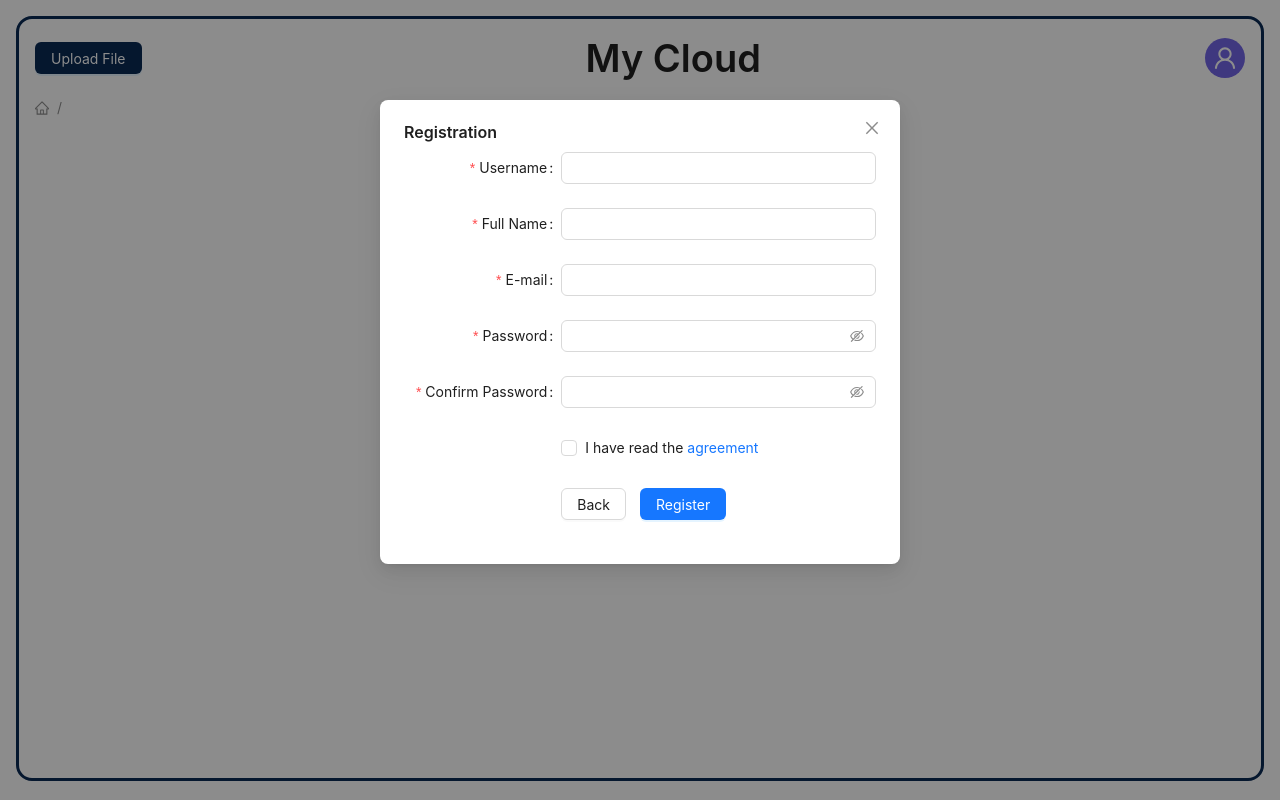
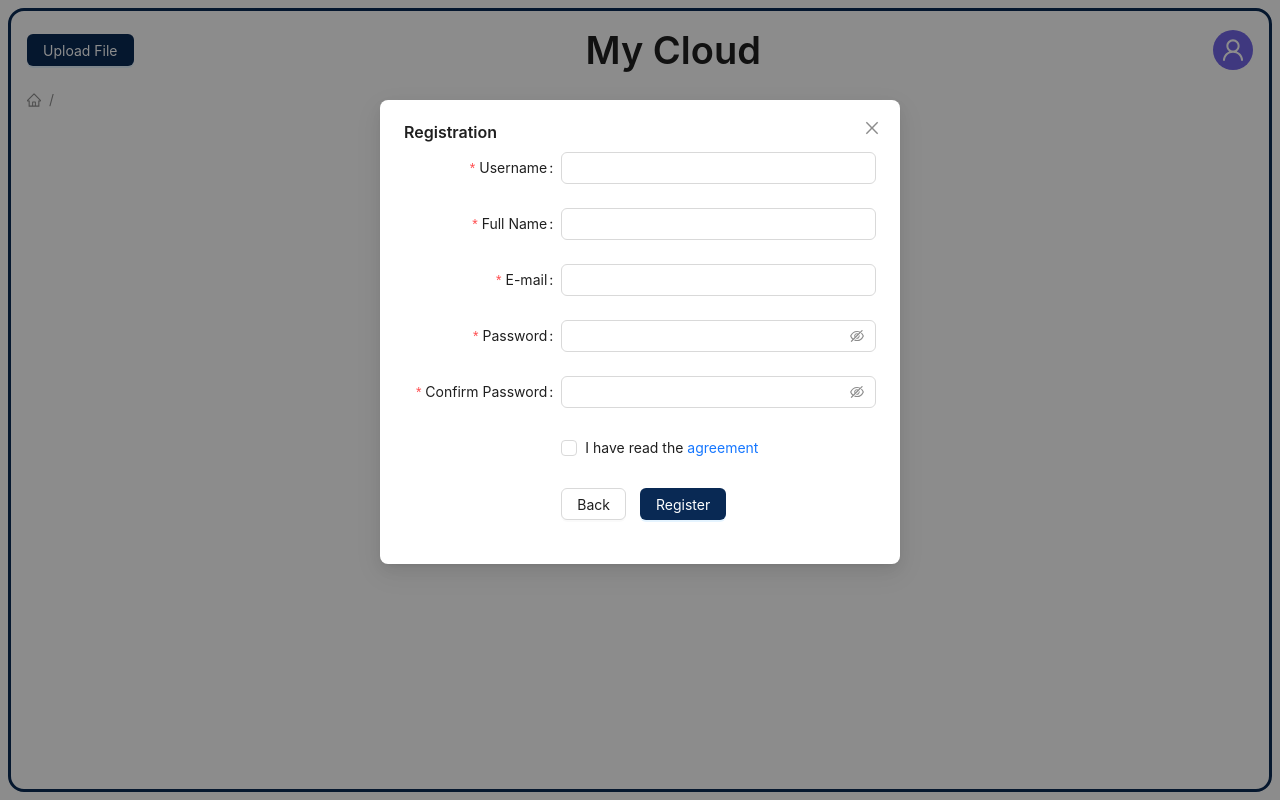
Before and after one commit to Antonio-87/Diplom.Cloud-Frontend, a React (Vite) app: page / in a window 1280 px wide. Both pictures are taken after a click on the button "Or register now!". Built offline with nearby package versions, Linux system fonts and the light colour scheme.

Commit message:
fix_button_AdminPanel_RegisterForm

```diff
--- a/src/components/AdminPanel/AdminPanel.tsx
+++ b/src/components/AdminPanel/AdminPanel.tsx
@@ -57,7 +57,9 @@ const AdminPanel = (): JSX.Element => {
             </div>
             <div style={{ marginTop: "1em" }}>
               <Link to={`storages/${user.id}/`}>
-                <Button type="primary">Show Storage</Button>
+                <Button className="custom-button" type="primary" block>
+                  Show Storage
+                </Button>
               </Link>
               <PopoverWrapper
                 message="Are you sure?"
@@ -85,6 +87,7 @@ const AdminPanel = (): JSX.Element => {
                       ? { borderColor: "green", color: "green" }
                       : {}
                   }
+                  block
                 >
                   {user.is_staff ? "Remove Admin Status" : "Set Admin Status"}
                 </Button>
@@ -103,7 +106,7 @@ const AdminPanel = (): JSX.Element => {
                   }
                 }}
               >
-                <Button type="primary" danger>
+                <Button type="primary" danger block>
                   Delete Account
                 </Button>
               </PopoverWrapper>
--- a/src/components/AuthenticationModal/RegisterForm.tsx
+++ b/src/components/AuthenticationModal/RegisterForm.tsx
@@ -53,6 +53,7 @@ const RegisterForm = ({
   const dispatch = useAppDispatch();
   const userStateError = useAppSelector((state) => state.user.error);
   const [isAgreementOpen, setIsAgreementOpen] = useState(false);
+  const [isHovered, setIsHovered] = useState<boolean>(false);
   let errorObject;
 
   try {
@@ -229,7 +230,21 @@ const RegisterForm = ({
           <Button style={{ marginRight: "1em" }} onClick={onRegisterFormClose}>
             Back
           </Button>
-          <Button type="primary" htmlType="submit">
+          <Button
+            type="primary"
+            htmlType="submit"
+            onMouseEnter={() => {
+              setIsHovered(true);
+            }}
+            onMouseLeave={() => {
+              setIsHovered(false);
+            }}
+            style={
+              isHovered
+                ? { backgroundColor: "#254e83" }
+                : { backgroundColor: "#092954" }
+            }
+          >
             Register
           </Button>
         </Form.Item>
--- a/src/components/RootElement/RootElement.css
+++ b/src/components/RootElement/RootElement.css
@@ -1,10 +1,9 @@
 .main-container {
   box-sizing: border-box;
-  margin: 1em 0.5em;
   padding: 1em;
   min-height: 350px;
   min-width: 700px;
-  height: calc(100vh - 35px);
+  height: calc(100vh - 16px);
   border: 0.2em solid #092954;
   border-radius: 1em;
 }
```
